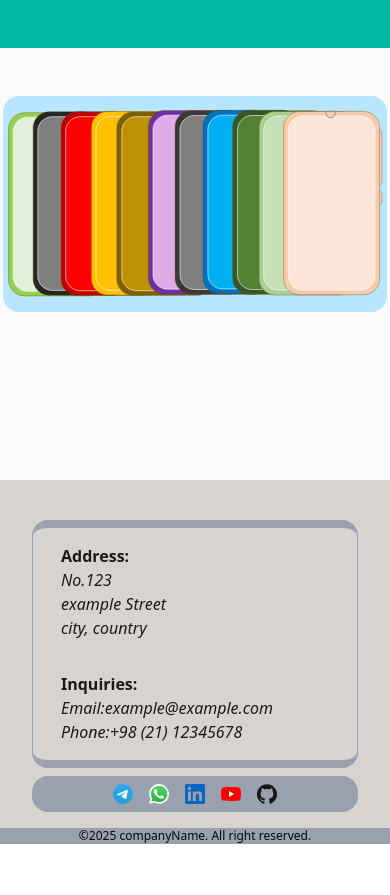
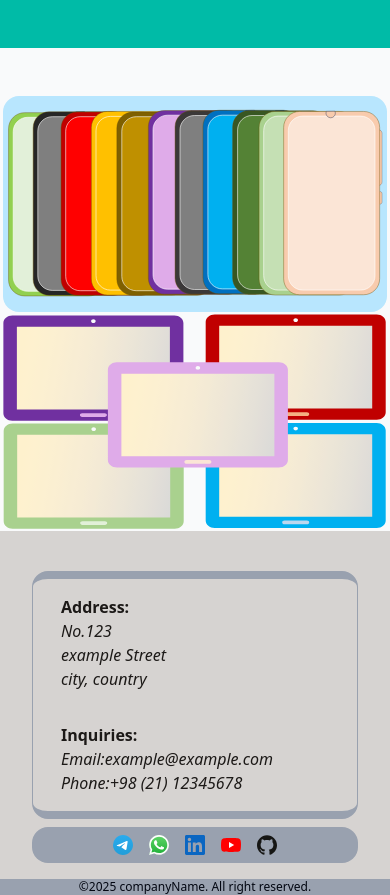
Before and after one commit to yaser-pakniyat/shop-demo, a Next.js app: page /shop in a window 390 px wide. Before the commit the page ends 844 px from the top, so only its background shows below. Built offline with nearby package versions, Linux system fonts and the light colour scheme; some icons are missing.

Commit message:
chore(shop): add image to tabletstore Link

```diff
--- a/pages/shop/index.tsx
+++ b/pages/shop/index.tsx
@@ -15,7 +15,9 @@ export default function Shop() {
           className="w-96 rounded-2xl bg-sky-200"
         />
       </Link>
-      <Link href="/shop/tabletstore"></Link>
+      <Link href="/shop/tabletstore">
+        <Image width={1280} height={720} alt="tablets" src={tabletsPoster} />
+      </Link>
     </div>
   );
 }
```
